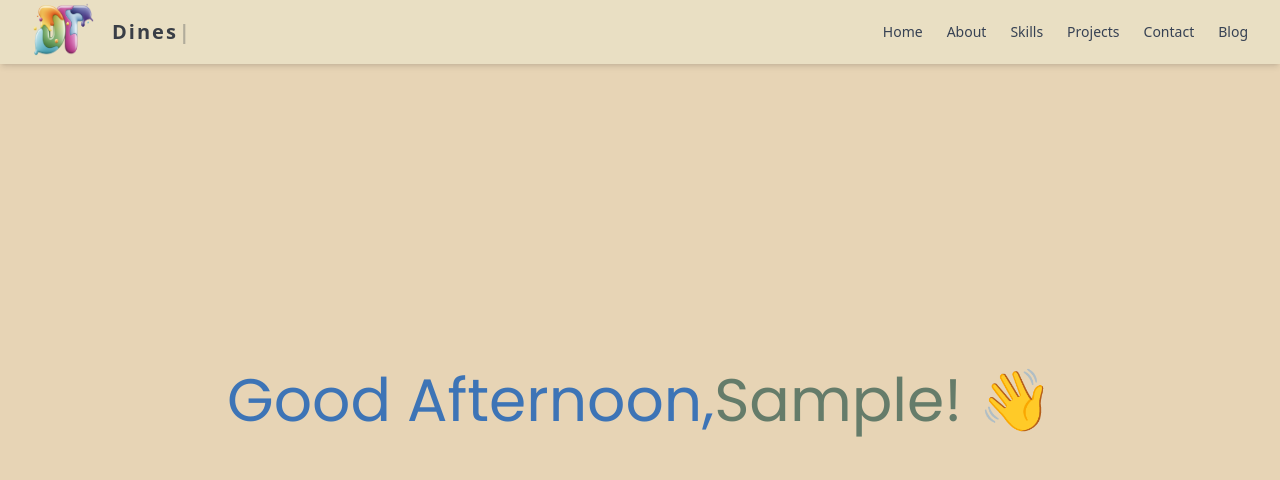
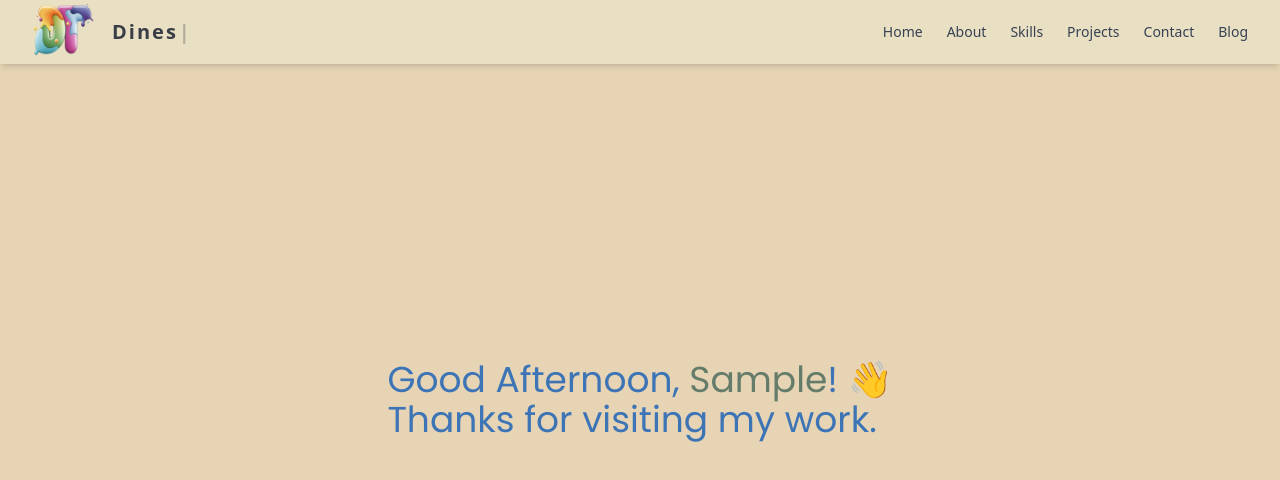
Before and after one commit to DineshSethu001/PORTFOLIO, a React (Vite) app: page /contact in a window 1280 px wide. Both pictures are taken after typing "Sample" into the empty fields and a click on the button "Submit". Shown: the top 480 px of the page. Built offline with nearby package versions, Linux system fonts and the light colour scheme; a web font is replaced by a local one.

Commit message:
icons updated

```diff
--- a/src/App.jsx
+++ b/src/App.jsx
@@ -1,6 +1,5 @@
 import { Header, Home, Skills, About, Projects, Contact, Footer } from "./components";
 
-import Greeting from "./components/Greeting";
 import { Routes, Route, createBrowserRouter, createRoutesFromElements, RouterProvider } from "react-router-dom";
 
 import "./App.css";
--- a/src/components/Contact.jsx
+++ b/src/components/Contact.jsx
@@ -1,41 +1,118 @@
-import React from 'react';
+import React from "react";
+import { FaUser, FaCommentDots } from "react-icons/fa";
+import {
+  FaWhatsapp,
+  FaInstagram,
+
+  FaLinkedin,
+  FaEnvelope,
+} from "react-icons/fa";
+import { FaXTwitter } from "react-icons/fa6";
+
 
 export default function Contact() {
   return (
-    <section id="contact" className="w-full contact text-gray-800 py-12 px-4 md:px-12">
-      <div className="max-w-4xl mx-auto text-center">
+    <section id="contact" className="w-full contact text-gray-800 p-4 md:px-12">
+      <div className="max-w-4xl mx-auto text-center space-y-3">
         <h2 className="text-3xl font-bold mb-4">Contact Me</h2>
         <p className="mb-8 text-sm md:text-base">
-          Have a question or want to work together? Send me a message and I’ll get back to you soon.
+          Have a question or want to work together? Send me a message and I’ll
+          get back to you soon.
         </p>
 
-        <form className="flex flex-col gap-6 items-center">
+        {/* Contact Form */}
+        <form className="flex flex-col space-y-6 items-center w-full">
+          {/* Name Input */}
+          <div className="relative w-full md:w-3/4">
+            <FaUser className="absolute left-3 top-1/2 transform -translate-y-1/2 text-gray-400" />
             <input
               type="text"
               placeholder="Your Name"
               required
-            className="w-full md:w-3/4 px-4 py-3 border border-gray-300 rounded focus:outline-none focus:ring-2 focus:ring-blue-500"
+              className="w-full pl-10 px-4 py-3 border border-gray-300 rounded focus:outline-none focus:ring-2 focus:ring-blue-500"
             />
+          </div>
+
+          {/* Email Input */}
+          <div className="relative w-full md:w-3/4">
+            <FaEnvelope className="absolute left-3 top-1/2 transform -translate-y-1/2 text-gray-400" />
             <input
               type="email"
               placeholder="Your Email"
               required
-            className="w-full md:w-3/4 px-4 py-3 border border-gray-300 rounded focus:outline-none focus:ring-2 focus:ring-blue-500"
+              className="w-full pl-10 px-4 py-3 border border-gray-300 rounded focus:outline-none focus:ring-2 focus:ring-blue-500"
             />
+          </div>
+
+          {/* Message Input */}
+       <div className="relative w-full md:w-3/4">
+  <FaCommentDots className="absolute left-3 top-4 text-gray-400" />
   <textarea
     placeholder="Your Message"
-            rows="5"
+    rows="3"
     required
-            className="w-full md:w-3/4 px-4 py-3 border border-gray-300 rounded resize-none focus:outline-none focus:ring-2 focus:ring-blue-500"
+    className="w-full pl-10 px-4 py-3 border border-gray-300 rounded resize-none focus:outline-none focus:ring-2 focus:ring-blue-500"
   ></textarea>
+</div>
+
+
+          {/* Submit Button */}
           <button
             type="submit"
-            className="bg-blue-600 text-white px-8 py-3 rounded hover:bg-blue-700 transition"
+            className="cursor-pointer bg-blue-600 text-white px-8 py-3 rounded hover:bg-blue-700 transition"
           >
             Send Message
           </button>
         </form>
       </div>
+
+      {/* Social Icons */}
+      <div className="flex justify-center space-x-12 mt-8">
+        <a
+          href="mailto:dineshsethu15981@gmail.com"
+          className="text-red-500 hover:text-red-600 text-3xl transition transform hover:scale-110"
+          aria-label="Email"
+        >
+          <FaEnvelope />
+        </a>
+        <a
+          href="https://wa.me/7339572897"
+          target="_blank"
+          rel="noopener noreferrer"
+          className="text-green-500 hover:text-green-600 text-3xl transition transform hover:scale-110"
+          aria-label="WhatsApp"
+        >
+          <FaWhatsapp />
+        </a>
+        <a
+          href="https://instagram.com/yourusername"
+          target="_blank"
+          rel="noopener noreferrer"
+          className="text-pink-500 hover:text-pink-600 text-3xl transition transform hover:scale-110"
+          aria-label="Instagram"
+        >
+          <FaInstagram />
+        </a>
+        <a
+          href="https://x.com/dineshseth87125"
+          target="_blank"
+          rel="noopener noreferrer"
+          className="text-blue-400 hover:text-blue-500 text-3xl transition transform hover:scale-110"
+          aria-label="Twitter"
+        >
+         <FaXTwitter />
+
+        </a>
+        <a
+          href="https://www.linkedin.com/in/dinesh-thanigai/"
+          target="_blank"
+          rel="noopener noreferrer"
+          className="text-blue-700 hover:text-blue-800 text-3xl transition transform hover:scale-110"
+          aria-label="LinkedIn"
+        >
+          <FaLinkedin />
+        </a>
+      </div>
     </section>
   );
 }
--- a/src/components/Home.jsx
+++ b/src/components/Home.jsx
@@ -23,7 +23,7 @@ export default function Home() {
             I specialize in building responsive, high-performance web applications using MongoDB, Express, React, and Node.js. I’m passionate about clean code, intuitive UI, and scalable backend solutions.
           </p>
           <button onClick={()=>navigate('/contact')}
-            className="inline-block bg-purple-600 text-white px-6 py-3 rounded-xl shadow-md hover:bg-purple-700 transition-colors duration-300"
+            className="cursor-pointer inline-block bg-purple-600 text-white px-6 py-3 rounded-xl shadow-md hover:bg-purple-700 transition-colors duration-300"
           >
             Let’s Connect
           </button>
--- a/src/components/Greeting.jsx
+++ b/src/components/greeting/Greeting.jsx
@@ -53,9 +53,12 @@ function Greeting({ onDone }) {
           </button>
         </div>
       ) : (
-        <div className="text-6xl text-[#3D74B6]">
-          {greeting},<span className="text-[#657C6A]">{name}!</span>  👋
-        </div>
+       <div className="text-4xl text-[#3D74B6]">
+  {greeting}, <span className="text-[#657C6A]">{name}</span>! 👋
+  <br />
+  Thanks for visiting my work.
+</div>
+
       )}
     </div>
   );
--- a/src/components/index.js
+++ b/src/components/index.js
@@ -5,3 +5,4 @@ export {default as Contact} from "./Contact"
 export {default as Projects} from "./Projects"
 export {default as Skills} from "./Skills"
 export {default as Footer} from "./Footer"
+export {default as Greeting} from './greeting/Greeting.jsx'
--- a/src/layout/RootLayout.jsx
+++ b/src/layout/RootLayout.jsx
@@ -1,13 +1,13 @@
 import React from 'react'
 import { Outlet } from 'react-router-dom'
-import { Header } from '../components'
-import Greeting from '../components/Greeting'
+import { Header,Greeting } from '../components'
+
 import RouteChangeLoader from '../components/RouteChangeLoader'
 
 const RootLayout = () => {
   return (
     <div className="h-screen overflow-y-auto overflow-x-hidden">
-      <Greeting />
+      <Greeting/>
       <RouteChangeLoader />
       <Header />
 
```
Lines whose indentation alone changed are shown as unchanged.
